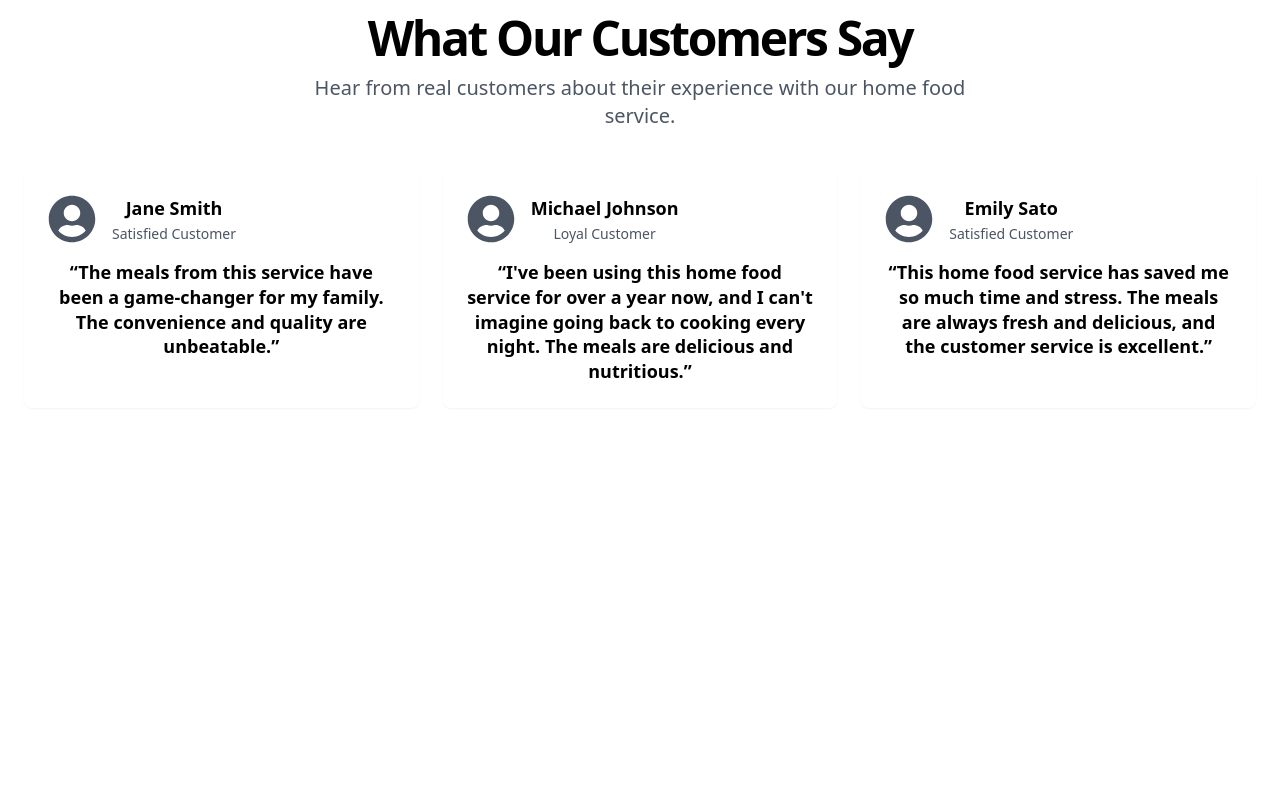
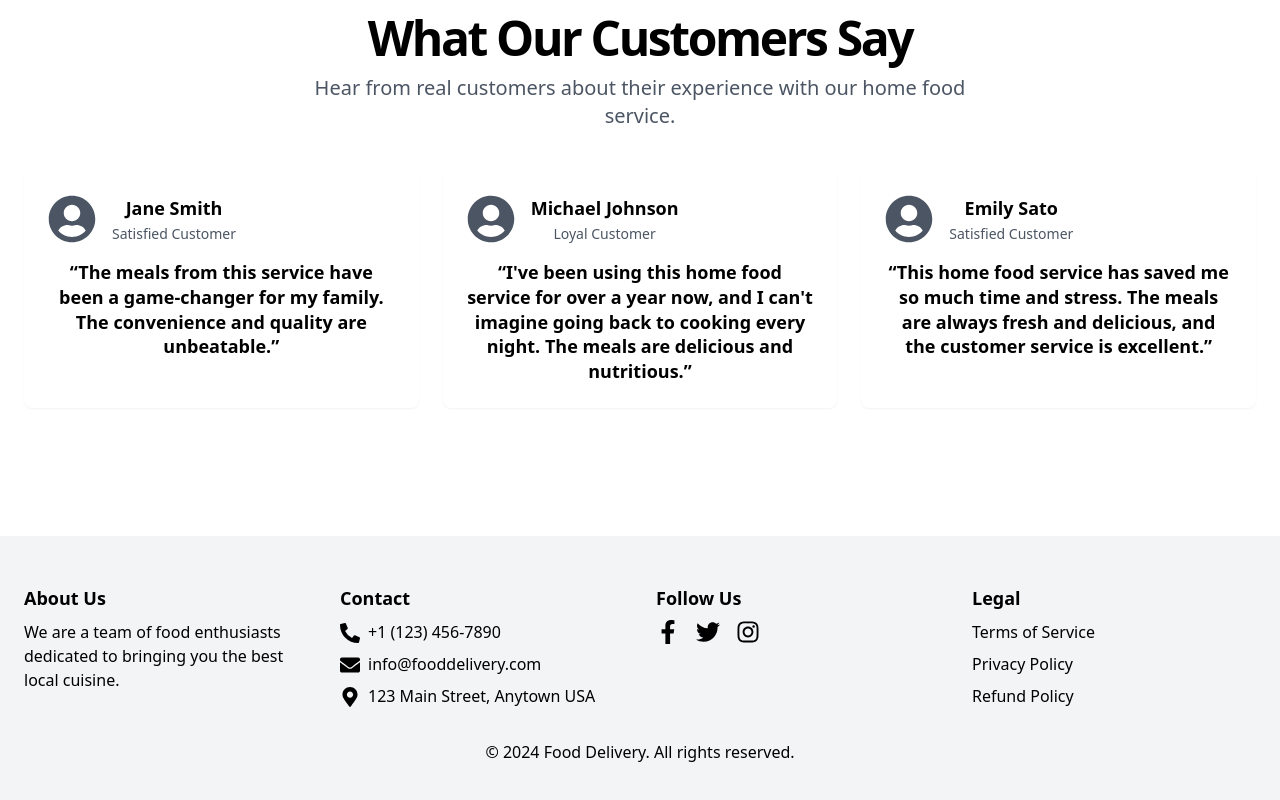
Before and after one commit to SatyaaaaSai/Lets-Eat-Frontend-JS, a React (Vite) app: page / in a window 1280 px wide. Shown: the part 2021-2821 px from the top of the page. Before the commit the page ends 2557 px from the top, so only its background shows below. Built offline with nearby package versions, Linux system fonts and the light colour scheme.

Commit message:
footer added

```diff
--- /dev/null
+++ b/src/components/Footer.jsx
@@ -0,0 +1,77 @@
+
+import { FaPhoneAlt as PhoneIcon, FaEnvelope as MailIcon, FaMapMarkerAlt as LocateIcon } from "react-icons/fa";
+import { FaFacebookF as FacebookIcon, FaTwitter as TwitterIcon, FaInstagram as InstagramIcon } from "react-icons/fa";
+import { Link } from "react-router-dom";
+
+const Footer = () => {
+  return (
+    <footer className="bg-gray-100 py-8 md:py-12">
+      <div className="container px-4 md:px-6">
+        <div className="grid grid-cols-1 gap-8 sm:grid-cols-2 md:grid-cols-4">
+          <div>
+            <h3 className="text-lg font-bold">About Us</h3>
+            <p className="mt-2 text-muted-foreground">
+              We are a team of food enthusiasts dedicated to bringing you the best local cuisine.
+            </p>
+          </div>
+          <div>
+            <h3 className="text-lg font-bold">Contact</h3>
+            <ul className="mt-2 space-y-2 text-muted-foreground">
+              <li>
+                <PhoneIcon className="mr-2 inline-block h-5 w-5" />
+                +1 (123) 456-7890
+              </li>
+              <li>
+                <MailIcon className="mr-2 inline-block h-5 w-5" />
+                info@fooddelivery.com
+              </li>
+              <li>
+                <LocateIcon className="mr-2 inline-block h-5 w-5" />
+                123 Main Street, Anytown USA
+              </li>
+            </ul>
+          </div>
+          <div>
+            <h3 className="text-lg font-bold">Follow Us</h3>
+            <div className="mt-2 flex gap-4">
+              <Link to="#" className="text-muted-foreground hover:text-foreground">
+                <FacebookIcon className="h-6 w-6" />
+              </Link>
+              <Link to="#" className="text-muted-foreground hover:text-foreground">
+                <TwitterIcon className="h-6 w-6" />
+              </Link>
+              <Link to="#" className="text-muted-foreground hover:text-foreground">
+                <InstagramIcon className="h-6 w-6" />
+              </Link>
+            </div>
+          </div>
+          <div>
+            <h3 className="text-lg font-bold">Legal</h3>
+            <ul className="mt-2 space-y-2 text-muted-foreground">
+              <li>
+                <Link to="#" className="hover:underline">
+                  Terms of Service
+                </Link>
+              </li>
+              <li>
+                <Link to="#" className="hover:underline">
+                  Privacy Policy
+                </Link>
+              </li>
+              <li>
+                <Link to="#" className="hover:underline">
+                  Refund Policy
+                </Link>
+              </li>
+            </ul>
+          </div>
+        </div>
+        <div className="mt-8 text-center text-muted-foreground">
+          &copy; 2024 Food Delivery. All rights reserved.
+        </div>
+      </div>
+    </footer>
+  );
+};
+
+export default Footer;
--- a/src/pages/LandingPage.jsx
+++ b/src/pages/LandingPage.jsx
@@ -1,4 +1,5 @@
 import CustomerTestimonials from "../components/CustomerTestimonals";
+import Footer from "../components/Footer";
 import Header from "../components/Header";
 import MainPage from "../components/MainPage";
 import MenuSection from "../components/MenuSection";
@@ -11,6 +12,7 @@ const LandingPage = () => {
       <RestaurantCard />
       <MenuSection />
       <CustomerTestimonials />
+      <Footer/>
     </div>
   );
 };
```
